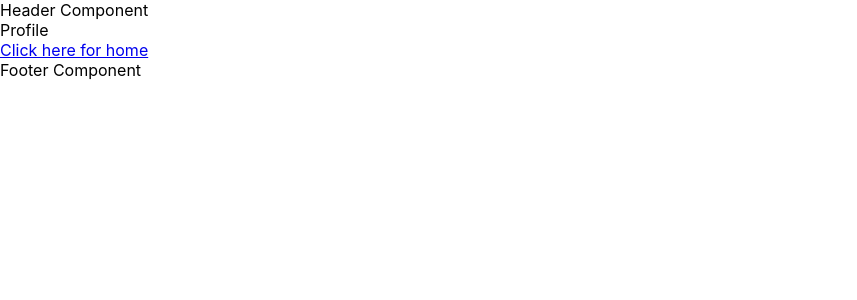
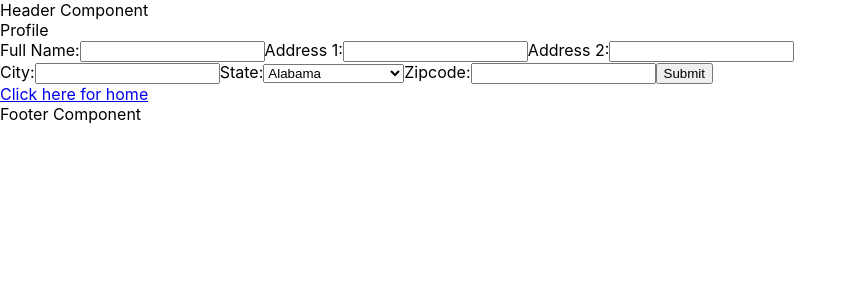
Before and after one commit to youngwillyum/quoter2, a React (Create React App) app: page /profile in a window 1280 px wide. Shown: the top 300 px of the page, without its empty margins (0-857 px from the left). Built offline with nearby package versions, Linux system fonts and the light colour scheme.

Commit message:
Login / Profile
added fillable fields into the login component and the profile component

```diff
--- a/src/components/ProfileComponent.js
+++ b/src/components/ProfileComponent.js
@@ -5,6 +5,93 @@
   return(
     <React.Fragment>
     <div>Profile</div>
+<form>
+
+  <label>
+    Full Name:
+    <input type="text" name="name" />
+  </label>
+
+  <label>
+    Address 1:
+    <input type="text" address="address" />
+  </label>
+
+  <label>
+    Address 2:
+    <input type="text" address2="address2" />
+  </label>
+  <div/>
+
+  <label>
+    City:
+    <input type="text" City="City" />
+  </label>
+
+  <label>
+  State:
+  <select>
+	<option value="AL">Alabama</option>
+	<option value="AK">Alaska</option>
+	<option value="AZ">Arizona</option>
+	<option value="AR">Arkansas</option>
+	<option value="CA">California</option>
+	<option value="CO">Colorado</option>
+	<option value="CT">Connecticut</option>
+	<option value="DE">Delaware</option>
+	<option value="DC">District Of Columbia</option>
+	<option value="FL">Florida</option>
+	<option value="GA">Georgia</option>
+	<option value="HI">Hawaii</option>
+	<option value="ID">Idaho</option>
+	<option value="IL">Illinois</option>
+	<option value="IN">Indiana</option>
+	<option value="IA">Iowa</option>
+	<option value="KS">Kansas</option>
+	<option value="KY">Kentucky</option>
+	<option value="LA">Louisiana</option>
+	<option value="ME">Maine</option>
+	<option value="MD">Maryland</option>
+	<option value="MA">Massachusetts</option>
+	<option value="MI">Michigan</option>
+	<option value="MN">Minnesota</option>
+	<option value="MS">Mississippi</option>
+	<option value="MO">Missouri</option>
+	<option value="MT">Montana</option>
+	<option value="NE">Nebraska</option>
+	<option value="NV">Nevada</option>
+	<option value="NH">New Hampshire</option>
+	<option value="NJ">New Jersey</option>
+	<option value="NM">New Mexico</option>
+	<option value="NY">New York</option>
+	<option value="NC">North Carolina</option>
+	<option value="ND">North Dakota</option>
+	<option value="OH">Ohio</option>
+	<option value="OK">Oklahoma</option>
+	<option value="OR">Oregon</option>
+	<option value="PA">Pennsylvania</option>
+	<option value="RI">Rhode Island</option>
+	<option value="SC">South Carolina</option>
+	<option value="SD">South Dakota</option>
+	<option value="TN">Tennessee</option>
+	<option value="TX">Texas</option>
+	<option value="UT">Utah</option>
+	<option value="VT">Vermont</option>
+	<option value="VA">Virginia</option>
+	<option value="WA">Washington</option>
+	<option value="WV">West Virginia</option>
+	<option value="WI">Wisconsin</option>
+	<option value="WY">Wyoming</option>
+  </select>
+  </label>
+
+  <label>
+    Zipcode:
+    <input type="text" zipcode="zipcode" />
+  </label>
+
+  <input type="submit" value="Submit" />
+</form>
     <Link to='/home'>Click here for home</Link>
     </React.Fragment>
 )
```
